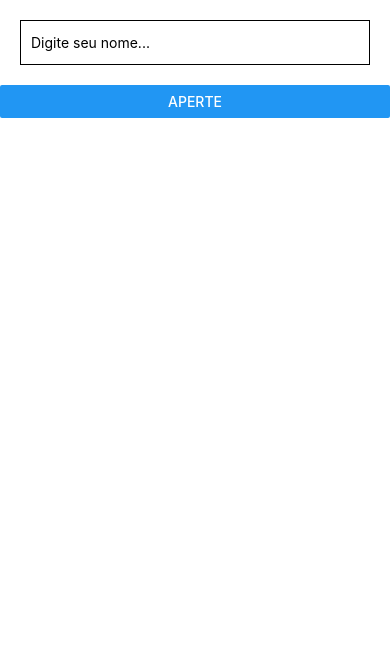
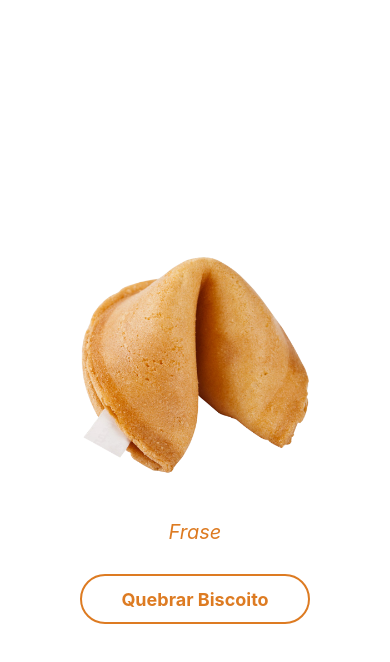
Before and after one commit to joaothe/rnative-components, a React Native app: screen / in a window 390 px wide. Shown: the top 662 px of the page. Built offline with nearby package versions, Linux system fonts and the light colour scheme.

Commit message:
Creating biscuit app that creates phrases

```diff
--- a/App.js
+++ b/App.js
@@ -1,5 +1,43 @@
 import React, {Component} from 'react'
-import {Platform, StyleSheet, Text, View, TextInput, Button} from 'react-native'
+import {Platform, StyleSheet, Text, View, TextInput, TouchableOpacity, Image} from 'react-native'
+
+class StyledButton extends Component {
+
+  constructor(props) {
+    super(props)
+    this.state = {}
+    this.styles = StyleSheet.create({
+      botao: {
+        width: 230,
+        height: 50,
+        borderWidth: 2,
+        borderColor: props.cor,
+        borderRadius: 25
+      },
+      btnArea: {
+        flex: 1,
+        flexDirection: 'row',
+        justifyContent: 'center',
+        alignItems: 'center'
+      },
+      btnTexto: {
+        fontSize: 18,
+        fontWeight: 'bold',
+        color: props.cor
+      }
+    })
+  }
+
+  render() {
+    return(
+      <TouchableOpacity style={this.styles.botao} onPress={this.props.onPress}>
+        <View style={this.styles.btnArea}>
+          <Text style={this.styles.btnTexto}>{this.props.nome}</Text>
+        </View>
+      </TouchableOpacity>
+    )
+  }
+}
 
 export default class App extends Component {
 
@@ -8,25 +46,23 @@ export default class App extends Component {
 
     this.state = {
       texto: '',
-      textoInput: ''
     }
-
-    this.sendVal = this.sendVal.bind(this)
 
   }
 
-  sendVal() {
-    alert("olá")
+  quebrarBiscoito = () => {
+    alert("Biscoito quebrado")
   }
 
   render() {
     return (
       <View style={styles.container}>
-        <TextInput style={styles.input} underlineColorAndroid="transparent" placeholder="Digite seu nome..." />
 
-        <Button title="Aperte" onPress={this.sendVal} />
+        <Image source={require('./src/biscoito.png')} style={styles.img} />
 
-        <Text style={styles.styledText}></Text>
+        <Text style={styles.textoFrase}>Frase</Text>
+
+        <StyledButton cor="#dd7b22" nome="Quebrar Biscoito" onPress={this.quebrarBiscoito} />
 
       </View>
     );
@@ -35,19 +71,20 @@ export default class App extends Component {
 
 const styles = StyleSheet.create({
   container:{
-    flex: 1
+    flex: 1,
+    paddingTop: 20,
+    justifyContent: 'center',
+    alignItems: 'center'
   },
-  input: {
-    height: 45,
-    borderWidth: 1,
-    borderColor: '#000000',
-    margin: 20,
-    padding: 10
+  img: {
+    width: 250,
+    height: 250
   },
-  styledText: {
-    marginTop: 15,
-    fontSize: 23,
+  textoFrase: {
+    fontSize: 20,
+    color: '#dd7b22',
+    margin: 30,
     textAlign: 'center',
-    color: '#000000'
+    fontStyle: 'italic'
   }
 })
```
Also changed, not shown: src/biscoito.png (added).
